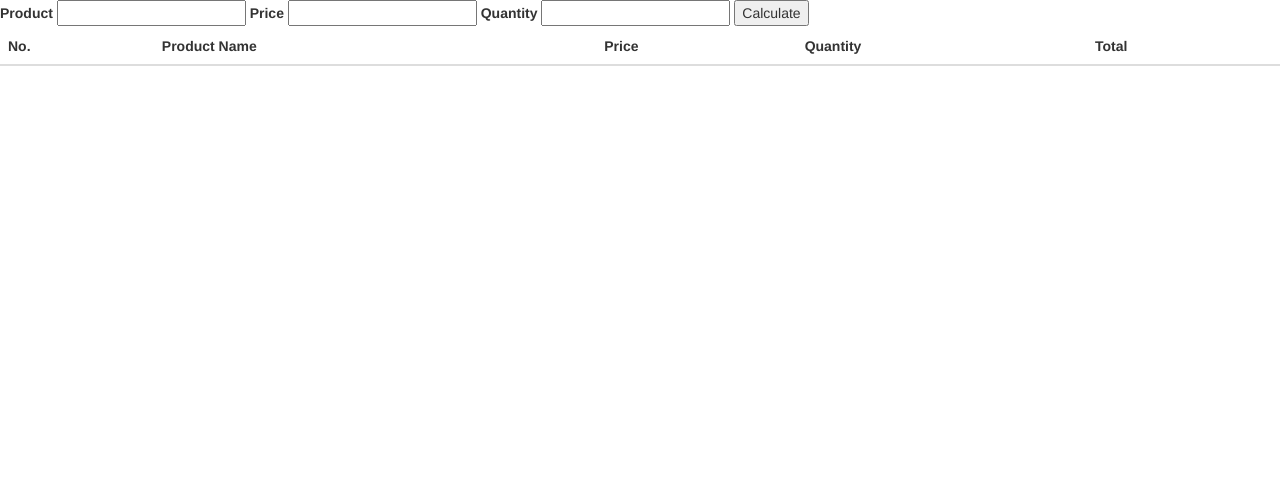
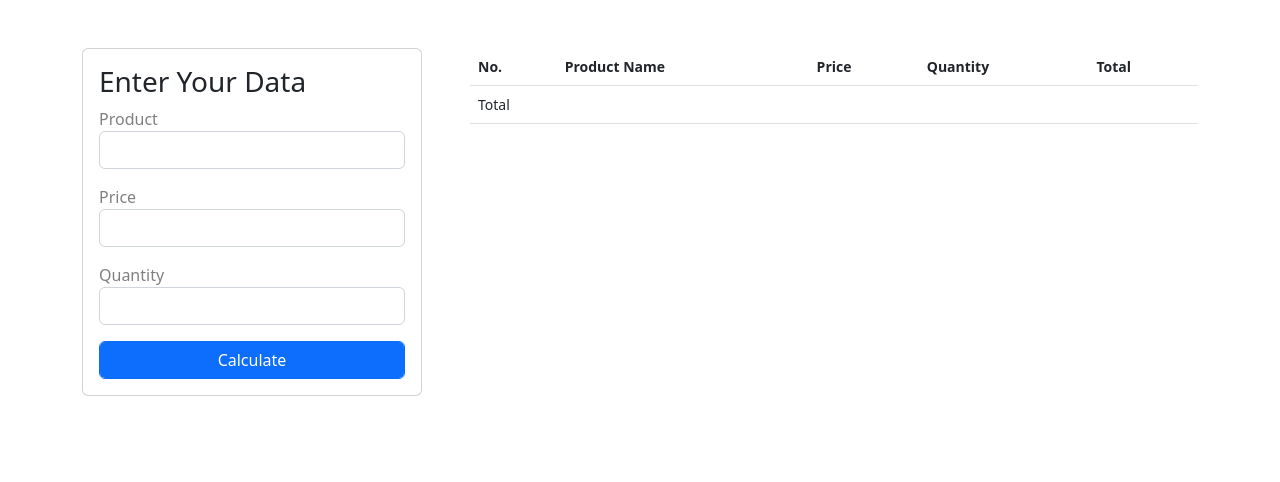
Before and after one commit to sanlinhtik3/resolve_data, a plain HTML site: page index.html in a window 1280 px wide. Shown: the top 482 px of the page. Drawn offline with nearby package versions, Linux system fonts and the light colour scheme.

Commit message:
upate ui

```diff
--- a/index.html
+++ b/index.html
@@ -6,40 +6,60 @@
   <meta http-equiv="X-UA-Compatible" content="IE=edge">
   <meta name="viewport" content="width=device-width, initial-scale=1.0">
   <title>Document</title>
-  <script src="https://cdnjs.cloudflare.com/ajax/libs/Chart.js/2.9.4/Chart.js">
-  </script>
-  <link rel="stylesheet" href="https://maxcdn.bootstrapcdn.com/bootstrap/3.3.7/css/bootstrap.min.css">
-
+  <script src="https://cdnjs.cloudflare.com/ajax/libs/Chart.js/2.9.4/Chart.js"></script>
+  <!-- <link rel="stylesheet" href="https://maxcdn.bootstrapcdn.com/bootstrap/3.3.7/css/bootstrap.min.css"> -->
+  <link href="https://cdn.jsdelivr.net/npm/bootstrap@5.2.2/dist/css/bootstrap.min.css" rel="stylesheet" integrity="sha384-Zenh87qX5JnK2Jl0vWa8Ck2rdkQ2Bzep5IDxbcnCeuOxjzrPF/et3URy9Bv1WTRi" crossorigin="anonymous">
+  <link rel="stylesheet" href="./main.css">
 </head>
 
 <body>
+  <div class="container my-5">
+    <div class="row g-md-5 g-2">
+      <div class="col-lg-4">
+        <div class="card p-3">
+          <h3 class="text-bold">Enter Your Data</h3>
           <form id="frm">
-    <label for="product">Product</label>
-    <input type="text" id="product">
-    <label for="price">Price</label>
-    <input type="number" id="price">
-    <label for="quantity">Quantity</label>
-    <input type="number" id="quantity">
-    <button>Calculate</button>
+            <label class="text-black-50" for="product">Product</label>
+            <input type="text" id="product" class="form-control mb-3">
+            <label class="text-black-50" for="price">Price</label>
+            <input type="number" id="price" class="form-control mb-3">
+            <label class="text-black-50" for="quantity">Quantity</label>
+            <input type="number" id="quantity" class="form-control mb-3">
+            <button class="btn btn-primary form-control">Calculate</button>
           </form>
-  <table class="table">
+        </div>
+      </div>
+      <div class="col">
+        <div class="table-responsive">
+          <table class="table small">
             <thead>
+              <tr>
                 <th>No.</th>
                 <th>Product Name</th>
                 <th>Price</th>
                 <th>Quantity</th>
                 <th>Total</th>
+              </tr>
             </thead>
             <tbody id="list"></tbody>
             <tfoot>
-      <td></td>
-      <td></td>
-      <td></td>
-      <td id="total-cost"></td>
+              <tr>
+                <td colspan="3">Total</td>
+                <td colspan="2" class="text-end" id="total-cost"></td>
+              </tr>
             </tfoot>
           </table>
-  <div id="container">
-    <canvas id="myChart" style="width:100%;max-width:700px"></canvas>
+        </div>
+      </div>
+      <div class="col-12">
+        <div class="mt-5">
+          <h1>Data</h1>
+          <div class="char-js">
+            <canvas id="myChart"></canvas>
+          </div>
+        </div>
+      </div>
+    </div>
   </div>
   <script src="./main.js"></script>
 </body>
--- /dev/null
+++ b/main.css
@@ -0,0 +1,12 @@
+.char-js {
+    position: relative;
+    height: 40vh;
+    width:80vw;
+}
+
+@media screen and (max-width: 576px) {
+    .char-js {
+        height: 50vh;
+        width: 95vw;
+    }
+}
--- a/main.js
+++ b/main.js
@@ -92,16 +92,24 @@ document.addEventListener("DOMContentLoaded", () => {
       console.log(products_DB.map((apv) => apv.product_name));
 
       let myChart = document.getElementById("myChart").getContext("2d");
+
+      let option = {
+        responsive: true,
+        maintainAspectRatio: false
+      }
+
       let barChart = new Chart(myChart, {
         type: "bar",
+        options: option,
         data: {
           labels: products_DB.map((apv) => apv.product_name),
-          datasets: [
-            {
+          datasets: [{
               label: "Best Seller",
-                data: products_DB.map((apv) => apv.quantity),
-            },
-          ],
+              data: products_DB.map((apv) => apv.quantity),
+              backgroundColor: 'rgba(255, 99, 132, 0.2)',
+              borderColor: 'rgba(255, 99, 132, 1)',
+              borderWidth: 1
+            }],
         },
       });
     });
```
Lines whose indentation alone changed are shown as unchanged.
